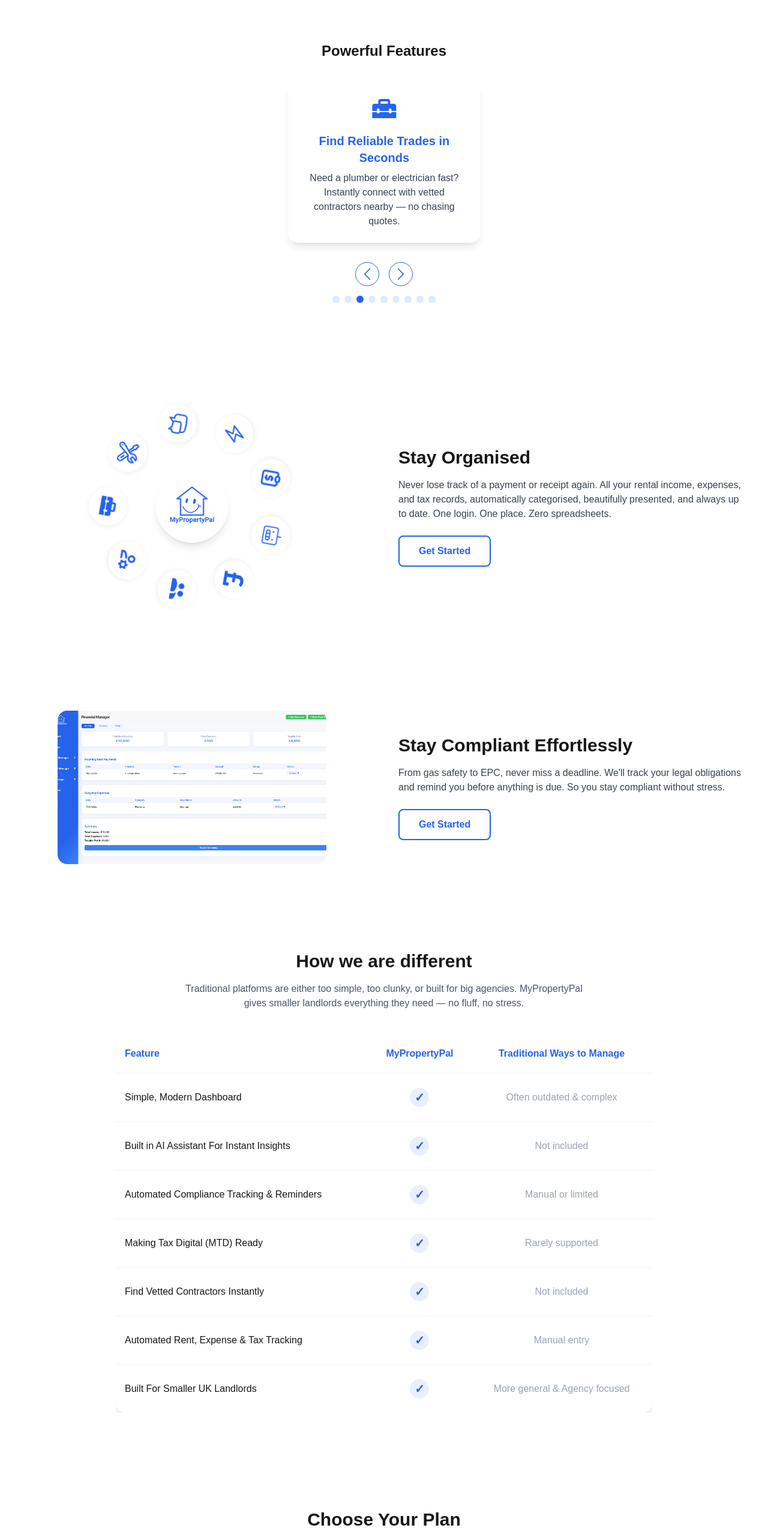
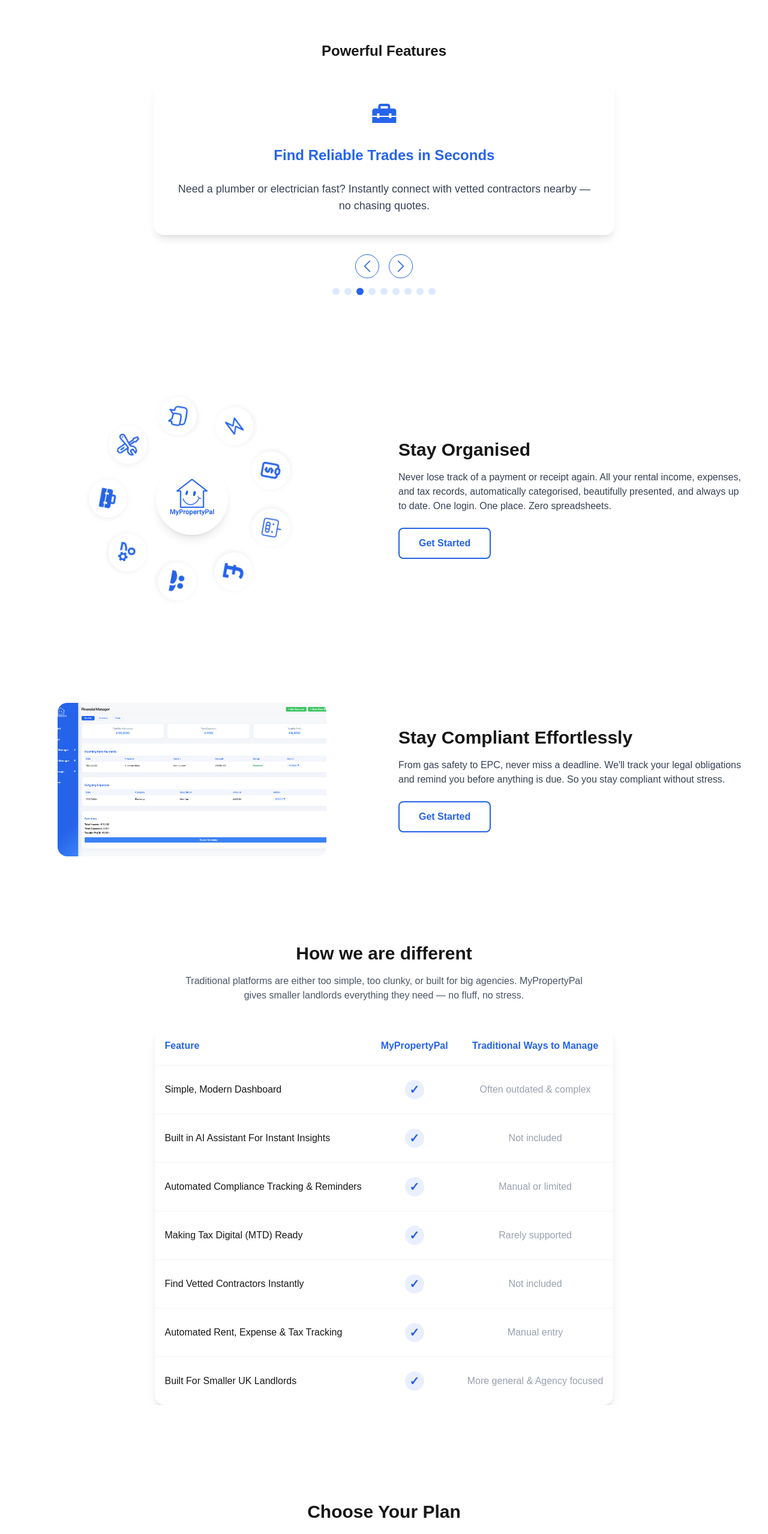
Before and after one commit to rubberduckies12/MyPropertyPal, a Next.js app in the folder marketing_site/: page / in a window 1280 px wide. Shown: the part 1620-4178 px from the top of the page at 60% size. Built offline with nearby package versions, Linux system fonts and the light colour scheme.

Commit message:
pls work for once

```diff
--- a/marketing_site/src/pages/home/home.jsx
+++ b/marketing_site/src/pages/home/home.jsx
@@ -63,7 +63,6 @@
     },
 ];
 
-// All icons as functions for consistency
 const featureSlides = [
   {
     title: "Tenant Chat, Without the Chaos",
@@ -155,17 +154,18 @@
                             animate={{ opacity: 1, x: 0, scale: 1 }}
                             exit={{ opacity: 0, x: direction > 0 ? -60 : 60, scale: 0.98 }}
                             transition={{ duration: 0.35, ease: "easeInOut" }}
-                            className="bg-white rounded-2xl shadow-lg p-4 sm:p-6 w-full max-w-xs mx-auto flex flex-col items-center"
+                            className="bg-white rounded-2xl shadow-lg p-4 sm:p-8 w-full max-w-lg md:max-w-2xl lg:max-w-3xl mx-auto flex flex-col items-center"
                             style={{
+                                minWidth: 0,
                                 minHeight: 220,
                                 boxSizing: "border-box",
                             }}
                         >
                             <div className="mb-4">{featureSlides[current].icon()}</div>
-                            <h3 className="text-xl font-bold mb-2 text-[#2563eb] text-center flex items-center justify-center" style={{ minHeight: "2.5em" }}>
+                            <h3 className="text-xl md:text-2xl font-bold mb-2 text-[#2563eb] text-center flex items-center justify-center" style={{ minHeight: "2.5em" }}>
                                 {featureSlides[current].title}
                             </h3>
-                            <p className="text-gray-700 text-center flex items-center justify-center" style={{ minHeight: "3.5em" }}>
+                            <p className="text-gray-700 text-center flex items-center justify-center text-base md:text-lg" style={{ minHeight: "3.5em" }}>
                                 {featureSlides[current].description}
                             </p>
                         </motion.div>
@@ -246,12 +246,11 @@
     }
 
     return (
-        <div className="bg-white text-[#171717] font-sans pt-16 md:pt-0">
+        <div className="bg-white text-[#171717] font-sans pt-16 md:pt-0 overflow-x-hidden">
             <Head>
                 <title>MyPropertyPal</title>
                 <meta name="description" content="All-in-one property management for landlords. Track rent, expenses, compliance, and more." />
                 <link rel="icon" href="/favicon.ico" />
-                {/* Add more meta tags as needed */}
             </Head>
             {/* Mobile App Coming Soon Banner - hidden on desktop */}
             <div className="w-full flex justify-center md:hidden">
@@ -271,7 +270,7 @@
             </div>
 
             {/* Hero Section */}
-            <section className="max-w-7xl mx-auto grid md:grid-cols-2 gap-12 items-center px-4 md:px-6 py-10 md:py-24">
+            <section className="w-full max-w-7xl mx-auto grid md:grid-cols-2 gap-12 items-center px-4 md:px-6 py-10 md:py-24">
                 <div className="flex flex-col items-center md:items-start text-center md:text-left w-full">
                     <h1 className="text-2xl md:text-5xl font-extrabold mb-4 md:mb-6 text-[#2563eb] leading-tight">
                         Win Back Your Time <br className="hidden md:block" />With MyPropertyPal
@@ -282,7 +281,6 @@
                     <p className="text-base md:text-lg text-gray-700 mb-6 md:mb-8">
                         30-Day Money Back Guarantee. No Questions Asked.
                     </p>
-                    {/* Hide on mobile, show on md+ */}
                     <button
                         className="hidden md:inline-block bg-[#2563eb] text-white font-semibold rounded-lg px-6 md:px-8 py-3 shadow hover:bg-blue-700 transition w-full md:w-auto"
                         onClick={() => window.location.href = "https://my-property-pal-front.vercel.app/register"}
@@ -308,8 +306,8 @@
                 </div>
             </section>
 
-            {/* Effortless Property Management section (Feature Section 1) */}
-            <section className="max-w-7xl mx-auto grid md:grid-cols-2 gap-12 items-center px-6 py-20">
+            {/* Effortless Property Management section */}
+            <section className="w-full max-w-7xl mx-auto grid md:grid-cols-2 gap-12 items-center px-4 md:px-6 py-20">
                 <div>
                     <h2 className="text-3xl font-bold mb-4 text-center md:text-left">
                         Effortless Property Management
@@ -343,7 +341,7 @@
             </section>
 
             {/* Everything Your Tenants Need, In One Place */}
-            <section className="bg-[#2563eb] py-20 px-6 text-white text-center">
+            <section className="bg-[#2563eb] py-20 px-4 sm:px-6 text-white text-center">
                 <h2 className="text-3xl font-bold mb-4">
                     The Only Property Platform Built For Smaller Hands On Landlords
                 </h2>
@@ -382,13 +380,13 @@
             {/* Powerful Features section */}
             <FeaturesSlider />
 
-            {/* Stay Organised Section - graph left, text right */}
-            <section className="max-w-7xl mx-auto grid md:grid-cols-2 gap-12 items-center px-6 py-20">
-                {/* OrbitGraphic on the left */}
-                <div className="flex justify-center">
-                    <OrbitGraphic />
+            {/* Stay Organised Section */}
+            <section className="w-full max-w-7xl mx-auto grid md:grid-cols-2 gap-12 items-center px-4 md:px-6 py-20">
+                <div className="flex justify-center w-full">
+                    <div className="w-full max-w-xs sm:max-w-sm md:max-w-md lg:max-w-lg xl:max-w-xl overflow-hidden flex justify-center items-center">
+                        <OrbitGraphic className="w-full h-auto" />
                     </div>
-                {/* Text content on the right */}
+                </div>
                 <div className="flex flex-col items-center md:items-start text-center md:text-left w-full">
                     <h2 className="text-3xl font-bold mb-4">Stay Organised</h2>
                     <p className="text-gray-700 mb-6 max-w-xl">
@@ -405,8 +403,8 @@
                 </div>
             </section>
 
-            {/* Feature Section 2 */}
-            <section className="max-w-7xl mx-auto grid md:grid-cols-2 gap-12 items-center px-6 py-20">
+            {/* Stay Compliant Section */}
+            <section className="w-full max-w-7xl mx-auto grid md:grid-cols-2 gap-12 items-center px-4 md:px-6 py-20">
                 <div className="order-1 md:order-2 flex flex-col items-center md:items-start text-center md:text-left w-full">
                     <h2 className="text-3xl font-bold mb-4">
                         Stay Compliant Effortlessly
@@ -441,14 +439,14 @@
             </section>
 
             {/* How we are different section */}
-            <section className="max-w-4xl mx-auto px-4 md:px-0 py-16">
+            <section className="w-full max-w-4xl mx-auto px-2 sm:px-4 py-16">
                 <h2 className="text-3xl font-bold text-center mb-4">How we are different</h2>
                 <p className="text-center text-gray-600 mb-10 max-w-2xl mx-auto">
                     Traditional platforms are either too simple, too clunky, or built for big agencies.
                     MyPropertyPal gives smaller landlords everything they need — no fluff, no stress.
                 </p>
-  <div className="overflow-x-auto">
-    <table className="w-full bg-white rounded-2xl shadow-lg">
+                <div className="w-full overflow-x-auto">
+                    <table className="min-w-[600px] bg-white rounded-2xl shadow-lg mx-auto">
                         <thead>
                             <tr>
                                 <th className="py-5 px-4 text-left text-base font-semibold text-[#2563eb] border-b border-gray-100">Feature</th>
@@ -506,7 +504,7 @@
             </section>
 
             {/* Pricing Table */}
-            <section className="max-w-7xl mx-auto py-24 px-6">
+            <section className="w-full max-w-7xl mx-auto py-24 px-4 sm:px-6">
                 <h2 className="text-3xl font-bold text-center mb-4">
                     Choose Your Plan
                 </h2>
@@ -515,7 +513,6 @@
                     MyPropertyPal is built with you in mind. <br /><br />
                     <span className="font-semibold">Start simple. Grow with confidence.</span>
                 </p>
-                {/* Billing toggle */}
                 <div className="flex justify-center mb-8 w-full max-w-xs mx-auto">
                     <button
                         className={`flex-1 px-6 py-2 rounded-l-lg border border-[#2563eb] font-semibold transition text-center ${
@@ -548,7 +545,7 @@
                                 plan.featured
                                     ? "border-[#2563eb] bg-blue-50 shadow-lg scale-105"
                                     : "border-gray-200 bg-white shadow"
-                            } p-8 flex flex-col items-start`}
+                            } p-8 flex flex-col items-start min-w-0`}
                         >
                             <h3 className="text-xl font-bold mb-2">{plan.name}</h3>
                             <div className="flex items-end gap-2 mb-1">
@@ -598,25 +595,21 @@
             </section>
 
             {/* Your data and payments are safe section */}
-            <section className="max-w-4xl mx-auto py-10 px-6 flex flex-col items-center">
+            <section className="w-full max-w-4xl mx-auto py-10 px-4 sm:px-6 flex flex-col items-center">
                 <h3 className="text-lg font-semibold mb-4 text-center">Your data and payments are safe</h3>
                 <div className="flex flex-wrap gap-6 justify-center items-center">
-    {/* GDPR */}
                     <div className="flex flex-col items-center">
                         <BsShieldCheck size={48} className="text-[#2563eb] mb-1" />
                         <span className="text-xs font-bold text-[#2563eb]">GDPR Compliant</span>
                     </div>
-    {/* Stripe */}
                     <div className="flex flex-col items-center">
                         <FaCcStripe size={48} className="text-[#2563eb] mb-1" />
                         <span className="text-xs font-bold text-[#2563eb]">Stripe Secure Payments</span>
                     </div>
-    {/* SSL */}
                     <div className="flex flex-col items-center">
                         <FaLock size={48} className="text-[#2563eb] mb-1" />
                         <span className="text-xs font-bold text-[#2563eb]">SSL Encrypted</span>
                     </div>
-    {/* HTTPS */}
                     <div className="flex flex-col items-center">
                         <MdHttps size={48} className="text-[#2563eb] mb-1" />
                         <span className="text-xs font-bold text-[#2563eb]">HTTPS Secure</span>
@@ -625,7 +618,7 @@
             </section>
 
             {/* Bottom blue guarantee section */}
-            <section className="bg-[#2563eb] py-16 px-6 text-white text-center">
+            <section className="bg-[#2563eb] py-16 px-4 sm:px-6 text-white text-center">
                 <h2 className="text-2xl md:text-3xl font-bold mb-4">
                     Built for landlords. Backed by a 30-day money-back guarantee.
                 </h2>
@@ -647,4 +640,3 @@
         </div>
     );
 }
-//mentlaist
```
Lines whose indentation alone changed are shown as unchanged.
